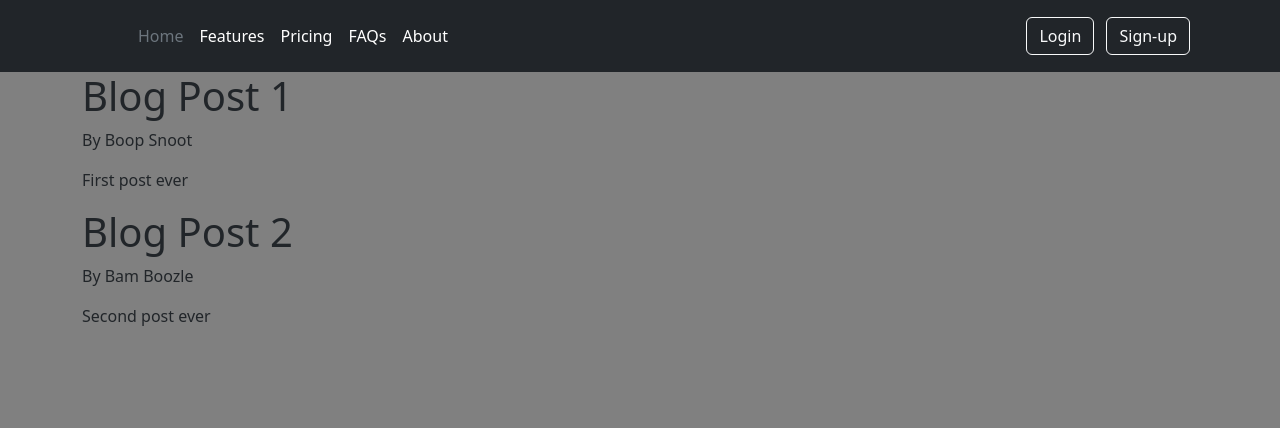
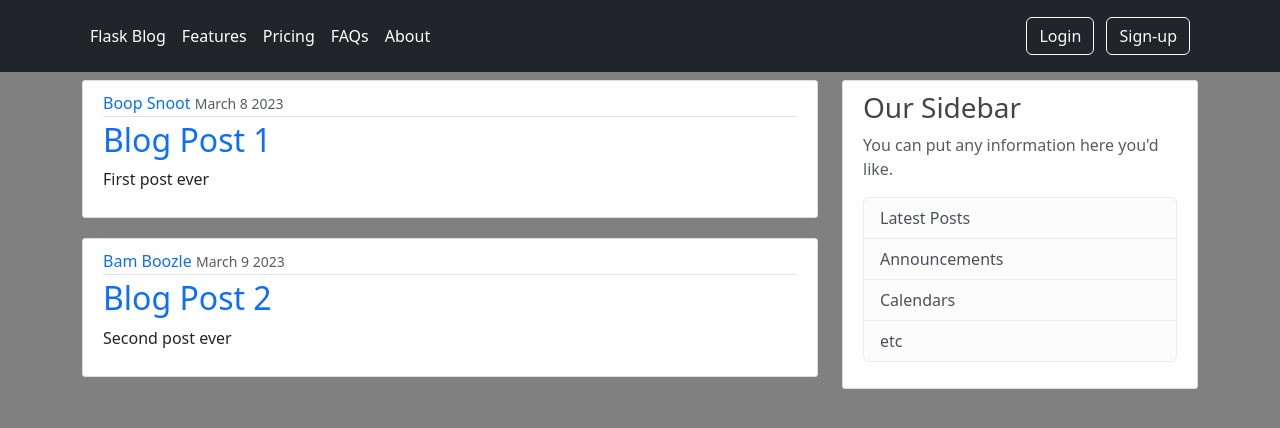
Before and after one commit to PaleProxy/flask_blog, a Flask app: page / in a window 1280 px wide. Shown: the top 428 px of the page. Run offline with Flask 2, Linux system fonts and the light colour scheme.

Commit message:
modified layout and added basic styles

```diff
--- a/static/main.css
+++ b/static/main.css
@@ -1,3 +1,27 @@
 body {
     background-color: grey;
+    margin-top: 5rem;
   }
+
+  .content-section {
+    background: #ffffff;
+    padding: 10px 20px;
+    border: 1px solid #dddddd;
+    border-radius: 3px;
+    margin-bottom: 20px;
+  }
+
+  h1, h2, h3, h4, h5, h6 {
+    color: #444444;
+  }
+
+  .article-metadata {
+    padding-bottom: 1px;
+    margin-bottom: 4px;
+    border-bottom: 1px solid #e3e3e3
+  }
+
+  .article-metadata a:hover {
+    color: #333;
+    text-decoration: none;
+  }
--- a/templates/home.html
+++ b/templates/home.html
@@ -1,8 +1,15 @@
 {% extends "layout.html" %}
 {% block content %}
     {% for post in posts %}
-        <h1>{{ post.title }}</h1>
-        <p>By {{ post.author }}</p>
-        <p>{{ post.content}}</p>
+        <article class="media content-section">
+            <div class="media-body">
+            <div class="article-metadata">
+                <a class="text-decoration-none" href="#">{{ post.author }}</a>
+                <small class="text-muted">{{ post.date_posted }}</small>
+            </div>
+            <h2><a class="article-title text-decoration-none" href="#">{{ post.title }}</a></h2>
+            <p class="article-content">{{ post.content }}</p>
+            </div>
+        </article>
     {% endfor %}
 {% endblock content %}
--- a/templates/layout.html
+++ b/templates/layout.html
@@ -12,11 +12,28 @@
     {% endif %}
 
 </head>
+<body>
     {% include 'nav.html' %}
-<body>
-    <div class="container">
-    {% block content %}{% endblock %}
-    </div>
+    <main role="main" class="container">
+        <div class="row">
+          <div class="col-md-8">
+            {% block content %}{% endblock %}
+          </div>
+          <div class="col-md-4">
+            <div class="content-section">
+              <h3>Our Sidebar</h3>
+              <p class='text-muted'>You can put any information here you'd like.
+                <ul class="list-group">
+                  <li class="list-group-item list-group-item-light">Latest Posts</li>
+                  <li class="list-group-item list-group-item-light">Announcements</li>
+                  <li class="list-group-item list-group-item-light">Calendars</li>
+                  <li class="list-group-item list-group-item-light">etc</li>
+                </ul>
+              </p>
+            </div>
+          </div>
+        </div>
+      </main>
 
     <script src="https://cdn.jsdelivr.net/npm/@popperjs/core@2.11.6/dist/umd/popper.min.js" integrity="sha384-oBqDVmMz9ATKxIep9tiCxS/Z9fNfEXiDAYTujMAeBAsjFuCZSmKbSSUnQlmh/jp3" crossorigin="anonymous"></script>
     <script src="https://cdn.jsdelivr.net/npm/bootstrap@5.3.0-alpha1/dist/js/bootstrap.min.js" integrity="sha384-mQ93GR66B00ZXjt0YO5KlohRA5SY2XofN4zfuZxLkoj1gXtW8ANNCe9d5Y3eG5eD" crossorigin="anonymous"></script>
--- a/templates/nav.html
+++ b/templates/nav.html
@@ -1,18 +1,14 @@
-<header class="p-3 text-bg-dark">
+<header class="p-3 text-bg-dark fixed-top">
   <div class="container">
     <div class="d-flex flex-wrap align-items-center justify-content-center justify-content-lg-start">
-      <a href="/" class="d-flex align-items-center mb-2 mb-lg-0 text-white text-decoration-none">
-        <svg class="bi me-2" width="40" height="32" role="img" aria-label="Bootstrap"><use xlink:href="#bootstrap"/></svg>
-      </a>
 
       <ul class="nav col-12 col-lg-auto me-lg-auto mb-2 justify-content-center mb-md-0">
-        <li><a href="#" class="nav-link px-2 text-secondary">Home</a></li>
+        <li><a href="#" class="nav-link px-2 text-white">Flask Blog</a></li>
         <li><a href="#" class="nav-link px-2 text-white">Features</a></li>
         <li><a href="#" class="nav-link px-2 text-white">Pricing</a></li>
         <li><a href="#" class="nav-link px-2 text-white">FAQs</a></li>
         <li><a href="#" class="nav-link px-2 text-white">About</a></li>
       </ul>
-
 
       <div class="text-end">
         <button type="button" class="btn btn-outline-light me-2">Login</button>
@@ -21,45 +17,3 @@
     </div>
   </div>
 </header>
-
-<!-- sidebar-->
-
-<!-- <div class="d-flex flex-column flex-shrink-0 p-3 text-bg-dark" style="width: 280px;margin-left: 75%;">
-  <a href="/" class="d-flex align-items-center mb-3 mb-md-0 me-md-auto text-white text-decoration-none">
-    <svg class="bi pe-none me-2" width="40" height="32"><use xlink:href="#bootstrap"/></svg>
-    <span class="fs-4">Sidebar</span>
-  </a>
-  <hr>
-  <ul class="nav nav-pills flex-column mb-auto">
-    <li class="nav-item">
-      <a href="#" class="nav-link active" aria-current="page">
-        <svg class="bi pe-none me-2" width="16" height="16"><use xlink:href="#home"/></svg>
-        Home
-      </a>
-    </li>
-    <li>
-      <a href="#" class="nav-link text-white">
-        <svg class="bi pe-none me-2" width="16" height="16"><use xlink:href="#speedometer2"/></svg>
-        Dashboard
-      </a>
-    </li>
-    <li>
-      <a href="#" class="nav-link text-white">
-        <svg class="bi pe-none me-2" width="16" height="16"><use xlink:href="#table"/></svg>
-        Orders
-      </a>
-    </li>
-    <li>
-      <a href="#" class="nav-link text-white">
-        <svg class="bi pe-none me-2" width="16" height="16"><use xlink:href="#grid"/></svg>
-        Products
-      </a>
-    </li>
-    <li>
-      <a href="#" class="nav-link text-white">
-        <svg class="bi pe-none me-2" width="16" height="16"><use xlink:href="#people-circle"/></svg>
-        Customers
-      </a>
-    </li>
-  </ul>
-</div> -->
```
